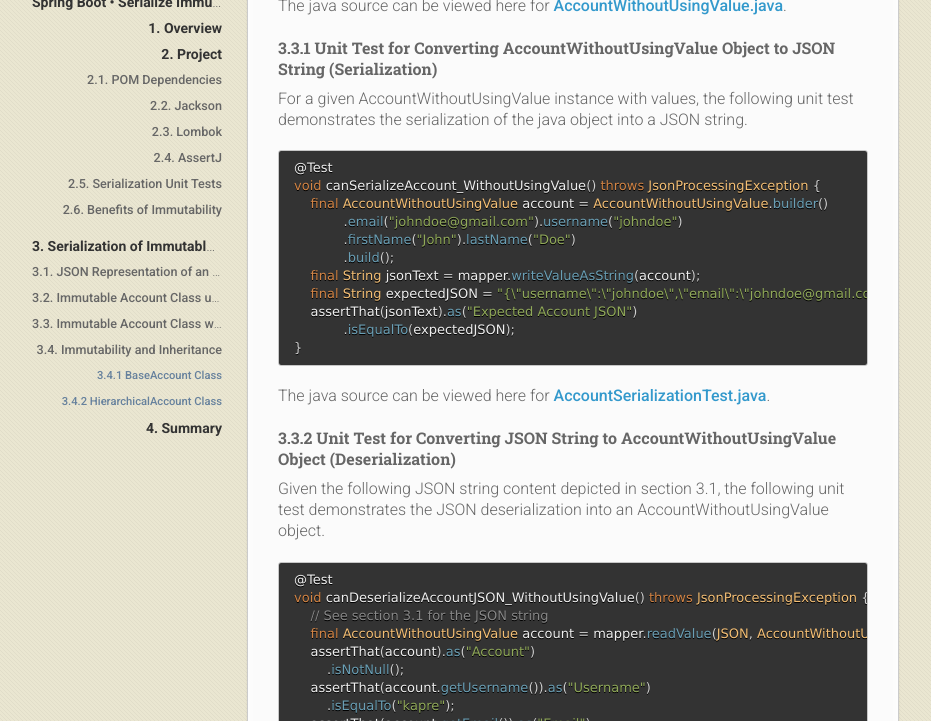
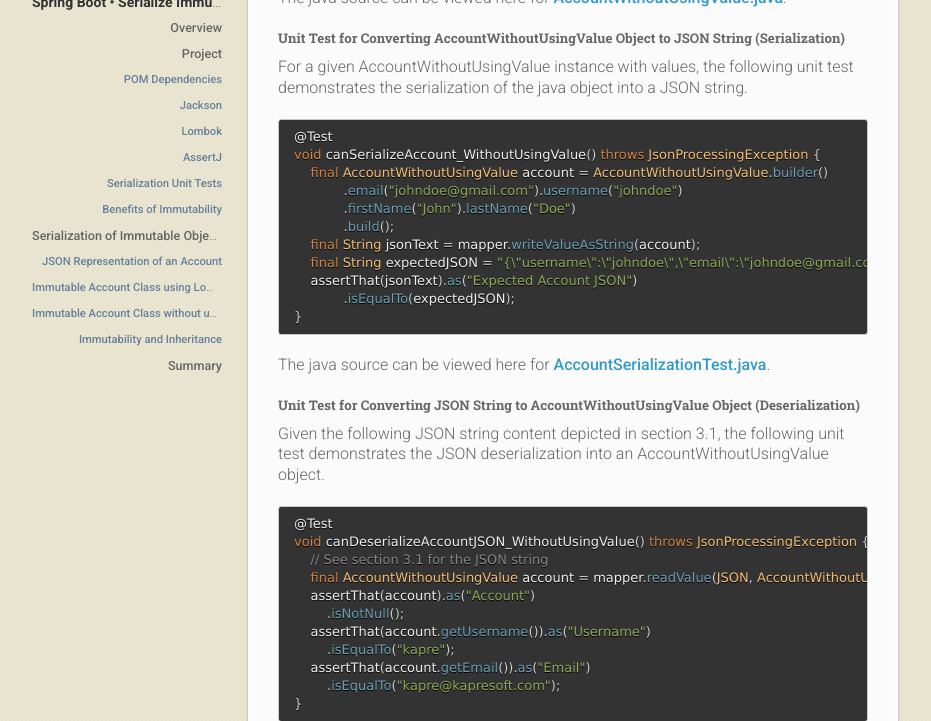
Before and after one commit to kapresoft/kapresoft.github.io, a Jekyll site: the page built from _posts/2021-11-03-spring-boot-serialize-immutable-objects.md, in a window 1280 px wide and 1400 px high, scrolled down 4813 px, cut to the strip 231-952 px from the top of the window. Shown: the whole strip, without its empty margins (68-999 px from the left). Built offline with Jekyll 4.4.1, drawn with Linux system fonts in a browser that asks for light colours; comment, search, counter and statistics services are not loaded; some of the changed text lies outside the part shown.

Commit message:
remove numbered headers

```diff
--- a/_posts/2021-11-03-spring-boot-serialize-immutable-objects.md
+++ b/_posts/2021-11-03-spring-boot-serialize-immutable-objects.md
@@ -7,13 +7,13 @@ category: java
 description: "This article illustrates how to serialize and write tests for immutable objects using Jackson and Lombok in Spring Boot."
 ---
 
-# 1. Overview
+## Overview
 
 This article illustrates how to serialize and write tests for immutable objects using Jackson and Lombok in Spring Boot.
 
 <!--excerpt-->
 
-# 2. Project
+## Project
 
 The maven project provided in this example used the spring initializr page https://start.spring.io to generate the initial source code.
 
@@ -21,7 +21,7 @@ The github repository that this article references can be found in [https://gith
 
 For checking out and building the Spring Boot project, please refer to the [README](https://github.com/kapresoft/spring-boot-serialize-immutable-objects/blob/main/README.md) documentation on the github repository.
 
-## **2.1.** POM Dependencies
+### POM Dependencies
 
 The spring initializr page configured the pom parent element as shown below.
 
@@ -76,21 +76,21 @@ Avoid declaring the version as such unless it is necessary:
 
 See the full project [pom.xml](https://github.com/kapresoft/spring-boot-serialize-immutable-objects/blob/main/pom.xml)
 
-## 2.2. Jackson
+### Jackson
 
 Jackson is a multi-purpose high-performance Java library used for serializing / deserializing byte streams into Java Data Transfer Objects. Developers also refer to the term "serialization" to be the same as Marshalling and Unmarshalling. The most common example is the serialization of JSON or XML byte streams into Java Objects.
 
-## 2.3. Lombok
+### Lombok
 
 Lombok is a java library that developers use to eliminate boilerplate code such as getters and setters of a field. Lombok runs as an annotation project processor that adds generated code to your lombok-qualified classes at compile time. With the help of a plugin, most modern developer tools like IntelliJ or Visual Studio code support Lombok. In addition, the Lombok @Builder annotation is also used in this article to simplify the creation of new objects through builder factory methods.
 
-## 2.4. AssertJ
+### AssertJ
 
 AssertJ is a fluent assertion framework is an extensible component that is included with the base spring boot starter project.  The framework provides readability, fluent method assertion flow, continuity, and auto-completion of methods if using an IDE.  The assertion framework also encourages eliminating code duplication in your test code. There are many other benefits provided by AssertJ compared to the standard JUnit assertions.
 
 Please visit [AssertJ Document](https://assertj.github.io/doc/) for more details.
 
-## 2.5. Serialization Unit Tests
+### Serialization Unit Tests
 
 As a basic rule for developers, Unit Testing guarantees that all code meets quality standards before it's deployed. In addition, existing Unit Tests can be used to verify a bug that may be discovered in production in the future.
 
@@ -98,11 +98,11 @@ Over the course of the Software Development Life Cycle (SDLC), testing your code
 
 Writing Serialization tests for your Java Data Transport Objects are essentially cheap and easy to maintain along with utilizing an assertion framework like AssertJ.
 
-## 2.6. Benefits of Immutability
+### Benefits of Immutability
 
 Immutable objects are thread-safe and the state of the objects cannot be modified once created. Developers do not need to worry about passing in data that could be manipulated. After construction, objects can be handed-off downstream without side effects.
 
-# 3. Serialization of Immutable Objects
+## Serialization of Immutable Objects
 
 Jackson provides a mechanism called Object Serialization or Deserialization where an object can be represented as JSON, XML, and others formats.  This tutorial will only demonstrate serialization of JSON data to and from a Java Object.
 
@@ -114,13 +114,13 @@ The JSON string below can be converted or deserialized into a Java Account class
 **Deserialization**
 - JSON String to Java Object
 
-## 3.1. JSON Representation of an Account
+### JSON Representation of an Account
 
 For demonstration, this article uses the following JSON representation of an Account payload.
 
 <script src="https://gist.github.com/kapresoft/4294056068aba51b3de244e1db045d90.js"></script>
 
-## 3.2. Immutable Account Class using Lombok @Value Annotation
+### Immutable Account Class using Lombok @Value Annotation
 
 The following example utilizes the _Lombok_ @Value annotation to conveniently write a Java class whose instance is an immutable object.
 
@@ -130,7 +130,7 @@ Using the @Value annotation will produce a class with final properties or fields
 
 The java source can be viewed here for [Account.java](https://github.com/kapresoft/spring-boot-serialize-immutable-objects/blob/main/src/main/java/com/kapresoft/springboot/serializeimmutableobjects/dto/simple/Account.java).
 
-#### 3.2.1 Unit Test for Converting Account Object to JSON String (Serialization)
+##### Unit Test for Converting Account Object to JSON String (Serialization)
 
 For a given Account instance with values, the following unit test demonstrates the serialization of the java object into a JSON string.
 
@@ -150,7 +150,7 @@ void canSerializeAccount() throws JsonProcessingException {
 
 The java source can be viewed here for [AccountSerializationTest.java](https://github.com/kapresoft/spring-boot-serialize-immutable-objects/blob/main/src/test/java/com/kapresoft/springboot/serializeimmutableobjects/simple/AccountSerializationTest.java#L27-L37).
 
-#### 3.2.2 Unit Test for Converting JSON String to Account Object (Deserialization)
+##### Unit Test for Converting JSON String to Account Object (Deserialization)
 
 Given the following JSON string content depicted in section 3.1, the following unit test demonstrates the JSON deserialization into an Account object.
 
@@ -170,7 +170,7 @@ void canDeserializeAccountJSON() throws JsonProcessingException {
 
 The java source can be viewed here for [AccountSerializationTest.java](https://github.com/kapresoft/spring-boot-serialize-immutable-objects/blob/main/src/test/java/com/kapresoft/springboot/serializeimmutableobjects/simple/AccountSerializationTest.java#L39-L48).
 
-## 3.3. Immutable Account Class without using Lombok @Value Annotation
+### Immutable Account Class without using Lombok @Value Annotation
 
 The following example is an alternate implementation of an Account class in the previous section that doesn't use @Value, but instead uses @Getter and specifies explicitly additional annotations to represent a java immutable object.
 
@@ -186,7 +186,7 @@ Either use of Lombok @Value or the explicit @Getter shown on sections 3.2 and 3.
 
 The java source can be viewed here for [AccountWithoutUsingValue.java](https://github.com/kapresoft/spring-boot-serialize-immutable-objects/blob/main/src/main/java/com/kapresoft/springboot/serializeimmutableobjects/dto/simple/AccountWithoutUsingValue.java).
 
-#### 3.3.1 Unit Test for Converting AccountWithoutUsingValue Object to JSON String (Serialization)
+##### Unit Test for Converting AccountWithoutUsingValue Object to JSON String (Serialization)
 
 For a given AccountWithoutUsingValue instance with values, the following unit test demonstrates the serialization of the java object into a JSON string.
 
@@ -206,7 +206,7 @@ void canSerializeAccount_WithoutUsingValue() throws JsonProcessingException {
 
 The java source can be viewed here for [AccountSerializationTest.java](https://github.com/kapresoft/spring-boot-serialize-immutable-objects/blob/main/src/test/java/com/kapresoft/springboot/serializeimmutableobjects/simple/AccountSerializationTest.java#L50-L60).
 
-#### 3.3.2 Unit Test for Converting JSON String to AccountWithoutUsingValue Object (Deserialization)
+##### Unit Test for Converting JSON String to AccountWithoutUsingValue Object (Deserialization)
 
 Given the following JSON string content depicted in section 3.1, the following unit test demonstrates the JSON deserialization into an AccountWithoutUsingValue object.
 
@@ -226,11 +226,11 @@ void canDeserializeAccountJSON_WithoutUsingValue() throws JsonProcessingExceptio
 
 The java source can be viewed here for [AccountSerializationTest.java](https://github.com/kapresoft/spring-boot-serialize-immutable-objects/blob/main/src/test/java/com/kapresoft/springboot/serializeimmutableobjects/simple/AccountSerializationTest.java#L62-L71).
 
-## 3.4. Immutability and Inheritance
+### Immutability and Inheritance
 
 Immutability and Lombok also works well with a hierarchical or parent-child object structure.  HierarchicalAccount class which extends from a BaseAccount class is implemented in Jackson as shown in the next two sections.
 
-### 3.4.1 BaseAccount Class
+#### BaseAccount Class
 
 The BaseAccount is an abstract class and must declare a @Getter annotation for the property getter methods.
 
@@ -238,7 +238,7 @@ The BaseAccount is an abstract class and must declare a @Getter annotation for t
 
 The java source can be viewed here for [BaseAccount.java]( https://github.com/kapresoft/spring-boot-serialize-immutable-objects/blob/main/src/main/java/com/kapresoft/springboot/serializeimmutableobjects/dto/hierarchical/BaseAccount.java)
 
-### 3.4.2 HierarchicalAccount Class
+#### HierarchicalAccount Class
 
 For this parent-child hierarchical structure, the figure below shows that HierarchicalAccount class extends from the parent BaseAccount class.
 
@@ -257,7 +257,7 @@ Lombok updates to handle a hierarchical structure:
 
 The java source can be viewed here for [HierarchicalAccount.java]( https://github.com/kapresoft/spring-boot-serialize-immutable-objects/blob/main/src/main/java/com/kapresoft/springboot/serializeimmutableobjects/dto/hierarchical/HierarchicalAccount.java)
 
-#### 3.4.3 Unit Test for Converting HierarchicalAccount Object to JSON String (Serialization)
+##### Unit Test for Converting HierarchicalAccount Object to JSON String (Serialization)
 
 For a given HierarchicalAccount instance with values, the following unit test demonstrates the serialization of the java object into a JSON string.
 
@@ -277,7 +277,7 @@ void canSerializeHierarchicalAccount() throws JsonProcessingException {
 
 The java source can be viewed here for [HierarchicalAccountSerializationTest.java](https://github.com/kapresoft/spring-boot-serialize-immutable-objects/blob/main/src/test/java/com/kapresoft/springboot/serializeimmutableobjects/hierarchical/HierarchicalAccountSerializationTest.java#L26-L36).
 
-#### 3.4.4 Unit Test for Converting JSON String to HierarchicalAccount Object (Deserialization)
+##### Unit Test for Converting JSON String to HierarchicalAccount Object (Deserialization)
 
 Given the following JSON string content depicted in section 3.1, the following unit test demonstrates the JSON deserialization into an HierarchicalAccount object.
 
@@ -297,7 +297,7 @@ void canDeserializeHierarchicalAccount() throws JsonProcessingException {
 
 The java source can be viewed here for [HierarchicalAccountSerializationTest.java](https://github.com/kapresoft/spring-boot-serialize-immutable-objects/blob/main/src/test/java/com/kapresoft/springboot/serializeimmutableobjects/hierarchical/HierarchicalAccountSerializationTest.java#L38-L47).
 
-# 4. Summary
+## Summary
 
 This article in summary discussed the following points:
 
```
